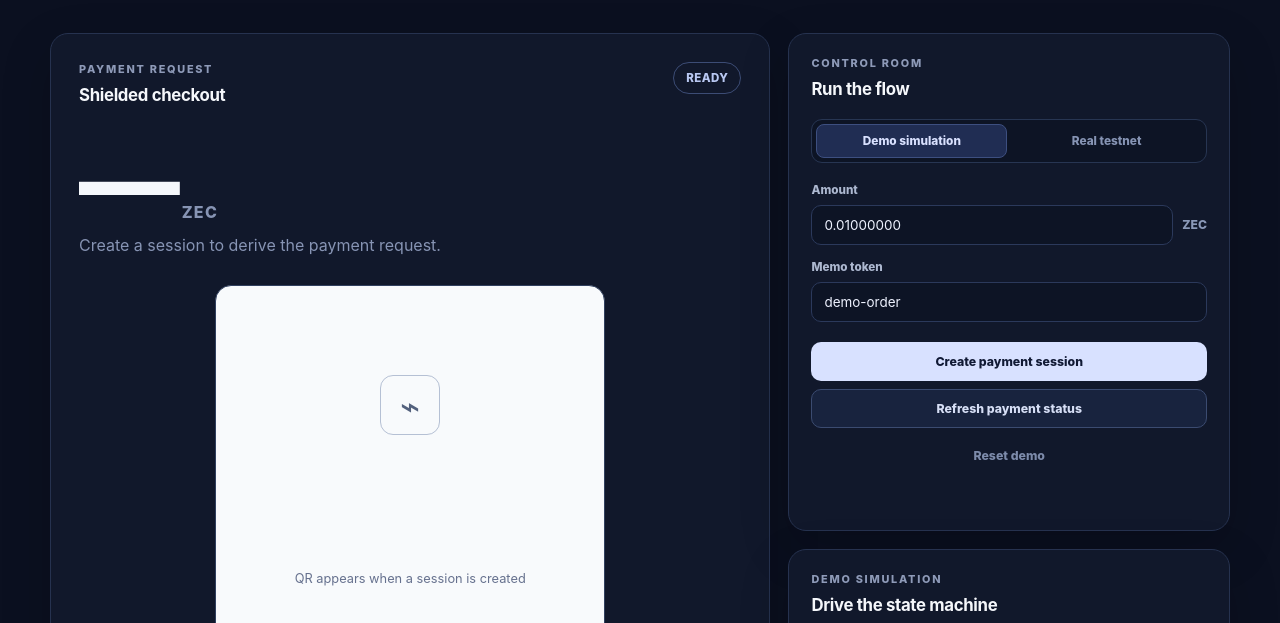
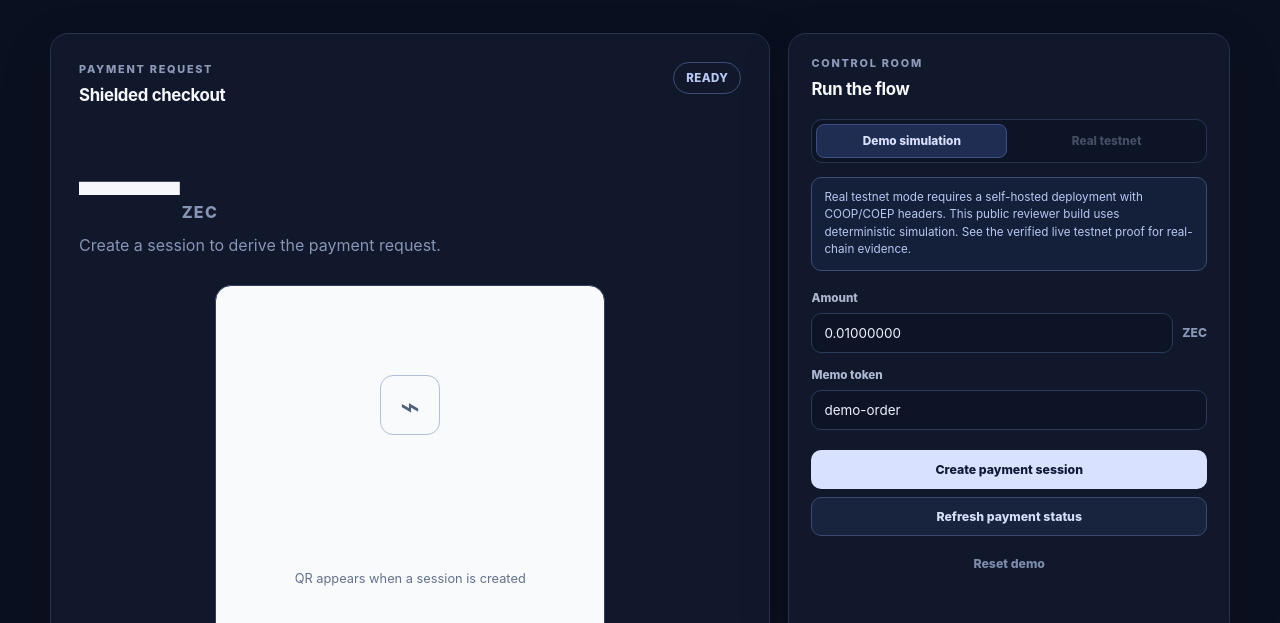
Before and after one commit to Iniwura/zcash-payment-sessions, a website built with Vite: page examples/checkout/index.html in a window 1280 px wide. Shown: the part 177-800 px from the top of the page. Built offline with nearby package versions, Linux system fonts and the light colour scheme; what zcash-payment-sessions would draw is missing.

Commit message:
fix(demo): gate real mode without browser isolation

```diff
--- a/examples/checkout/index.html
+++ b/examples/checkout/index.html
@@ -79,6 +79,7 @@
                 Real testnet
               </button>
             </div>
+            <p id="real-mode-notice" class="compatibility-note hidden" role="status"></p>
 
             <div id="real-config" class="real-config hidden">
               <p class="config-note">
--- a/examples/checkout/src/main.ts
+++ b/examples/checkout/src/main.ts
@@ -8,6 +8,7 @@ import {
 import { CheckoutDemoController } from "./controller.js";
 import { createPaymentQrSvg } from "./qr.js";
 import { SimulatedWallet } from "./simulated-wallet.js";
+import { getRealTestnetModeAvailability } from "./runtime-capabilities.js";
 import {
   DEFAULT_TESTNET_GRPC_WEB_ENDPOINT,
   parseTestnetBirthday
@@ -39,6 +40,8 @@ const elements = {
   copyUri: required<HTMLButtonElement>("copy-uri"),
   countdown: required<HTMLElement>("countdown"),
   errorMessage: required<HTMLElement>("error-message"),
+  modeTestnet: required<HTMLButtonElement>("mode-testnet"),
+  realModeNotice: required<HTMLElement>("real-mode-notice"),
   realConfig: required<HTMLElement>("real-config"),
   simulationControls: required<HTMLElement>("simulation-controls"),
   amountInput: required<HTMLInputElement>("amount-input"),
@@ -65,6 +68,7 @@ const elements = {
 
 let runtime: Runtime | undefined;
 let mode: DemoMode = "simulation";
+const realTestnetMode = getRealTestnetModeAvailability(window.crossOriginIsolated);
 
 const sessionStorage: KeyValueStorage = {
   getItem: (key) => window.localStorage.getItem(`checkout:${key}`),
@@ -208,6 +212,11 @@ async function selectMode(nextMode: DemoMode): Promise<void> {
     return;
   }
 
+  if (!realTestnetMode.realTestnetEnabled) {
+    render();
+    return;
+  }
+
   runtime?.browserWallet?.close();
   runtime = undefined;
   mode = "testnet";
@@ -216,6 +225,11 @@ async function selectMode(nextMode: DemoMode): Promise<void> {
 
 async function openTestnetWallet(): Promise<void> {
   clearError();
+  if (!realTestnetMode.realTestnetEnabled) {
+    render();
+    return;
+  }
+
   try {
     elements.openTestnet.disabled = true;
     runtime = await openTestnetRuntime();
@@ -346,6 +360,9 @@ function render(
   elements.sessionBadge.dataset.status = session?.status ?? "READY";
   elements.modeBadge.textContent = mode === "simulation" ? "Demo simulation" : "Real testnet";
   elements.detailMode.textContent = mode === "simulation" ? "Demo simulation" : "Real testnet";
+  elements.modeTestnet.disabled = !realTestnetMode.realTestnetEnabled;
+  elements.realModeNotice.textContent = realTestnetMode.notice;
+  elements.realModeNotice.classList.toggle("hidden", realTestnetMode.notice.length === 0);
   elements.amountDisplay.textContent = session === null ? "—" : formatZec(session.amountZatoshis);
   elements.recipientDisplay.textContent = session === null
     ? "Create a session to derive the payment request."
--- /dev/null
+++ b/examples/checkout/src/runtime-capabilities.ts
@@ -0,0 +1,18 @@
+export const REAL_TESTNET_MODE_NOTICE =
+  "Real testnet mode requires a self-hosted deployment with COOP/COEP headers. This public reviewer build uses deterministic simulation. See the verified live testnet proof for real-chain evidence.";
+
+export interface RealTestnetModeAvailability {
+  realTestnetEnabled: boolean;
+  simulationEnabled: true;
+  notice: string;
+}
+
+export function getRealTestnetModeAvailability(
+  crossOriginIsolated: boolean
+): RealTestnetModeAvailability {
+  return {
+    realTestnetEnabled: crossOriginIsolated,
+    simulationEnabled: true,
+    notice: crossOriginIsolated ? "" : REAL_TESTNET_MODE_NOTICE
+  };
+}
--- a/examples/checkout/src/style.css
+++ b/examples/checkout/src/style.css
@@ -62,6 +62,7 @@ input { padding: 11px 12px; font-size: 0.84rem; }
 .mode-switch { display: grid; grid-template-columns: 1fr 1fr; gap: 4px; margin-bottom: 20px; padding: 4px; border: 1px solid #273552; border-radius: 11px; background: #0d1425; }
 .mode-button, .scenario-button { border: 1px solid transparent; border-radius: 8px; background: transparent; color: #8694b4; padding: 9px 10px; font-size: 0.74rem; font-weight: 760; }
 .mode-button.active { border-color: #3d4f80; background: #202d53; color: #d9e1ff; }
+.compatibility-note { margin: -6px 0 20px; padding: 11px 12px; border: 1px solid #3c4c75; border-radius: 10px; background: #141f39; color: #b9c8f2; font-size: 0.73rem; line-height: 1.5; }
 .real-config { margin-bottom: 20px; padding: 14px; border: 1px solid #35476c; border-radius: 12px; background: #101b35; }
 .config-note { margin-bottom: 15px; color: #aab6d0; font-size: 0.74rem; line-height: 1.5; }
 .real-config input { margin-bottom: 13px; }
```
Also changed, not shown: tests/checkout.test.ts (+17 -0 lines), README.md.
